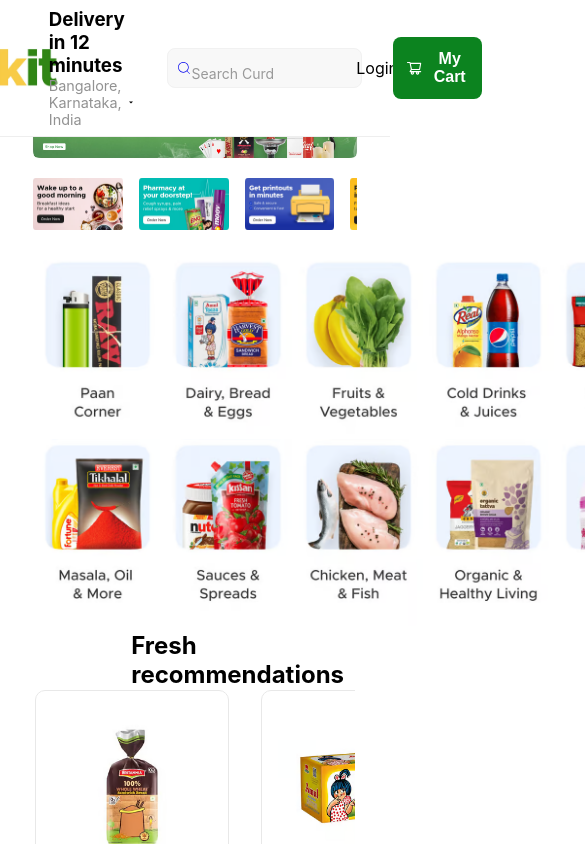
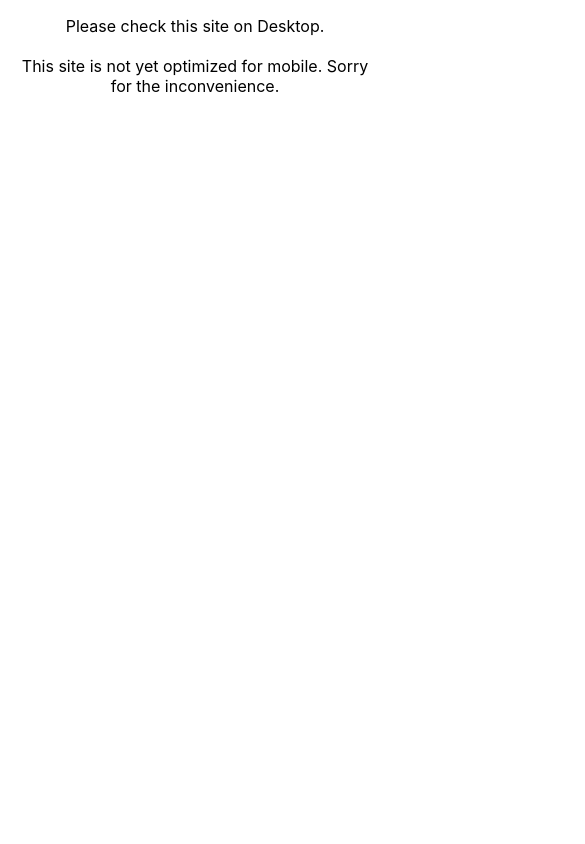
Before and after one commit to tishasaha32/blinkit-app-ui, a React (Create React App) app: page / in a window 390 px wide. Shown: the top 844 px of the page, 585 px wide, since content can reach past the window. Built offline with nearby package versions, Linux system fonts and the light colour scheme.

Commit message:
update for mobile device app is hidden

```diff
--- a/src/App.css
+++ b/src/App.css
@@ -25,3 +25,27 @@
   ::-webkit-scrollbar-thumb:hover {
     background-color: #555; /* Color when hovering over the scrollbar */
   }
+
+  .responsiveMessage{
+    display: none;
+  }
+
+@media only screen and (max-width: 599px) {
+   .routes{
+    display: none;
+   }
+    .responsiveMessage{
+      display: block;
+      position: absolute;
+      top: 0px;
+      width: 100vw;
+      height: 100vh;
+      background-color: white;
+      padding: 1rem;
+    }
+
+    .message{
+      color: black;
+      text-align: center;
+    }
+}
--- a/src/App.js
+++ b/src/App.js
@@ -10,6 +10,7 @@
 function App() {
   return (
     <div className="App">
+      <div className="routes">
         <Routes>
           <Route path="/" element={<Home />} />
           <Route path="/search" element={<SearchPage />} />
@@ -19,6 +20,16 @@
           <Route path="/confirmed" element={<OrderConfirmed />} />
         </Routes>
       </div>
+
+      <div className="responsiveMessage">
+        <p className="message">Please check this site on Desktop.</p>
+        <br />
+        <p className="message">
+          This site is not yet optimized for mobile. Sorry for the
+          inconvenience.
+        </p>
+      </div>
+    </div>
   );
 }
 
```
Lines whose indentation alone changed are shown as unchanged.
